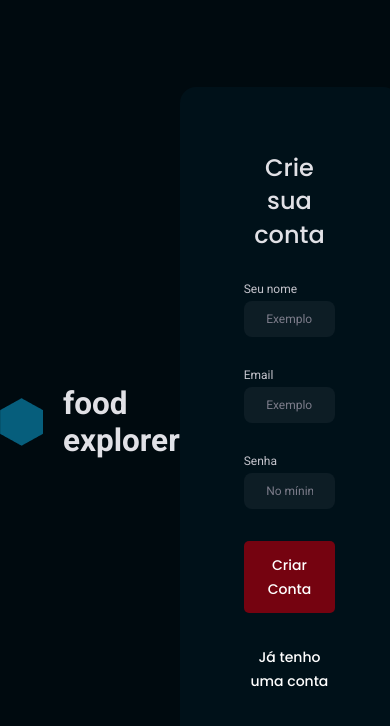
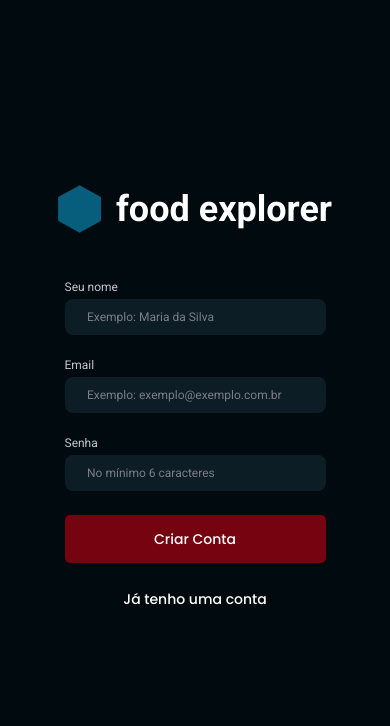
Before and after one commit to iCaioReis/Food-Explorer-Front-End, a React (Vite) app: page /register in a window 390 px wide. Shown: the top 726 px of the page. Built offline with nearby package versions, Linux system fonts and the light colour scheme.

Commit message:
Adding responsiveness on SignUp Page

```diff
--- a/src/pages/SignUp/styles.js
+++ b/src/pages/SignUp/styles.js
@@ -1,32 +1,50 @@
 import styled from "styled-components";
+
+import { DEVICE_BREACKPOINTS } from "../../styles/deviceBreackPoints";
 
 export const Container = styled.div`
     height: 100vh;
     max-width: 1024px;
 
     margin: 0 auto;
+    padding: 1rem;
 
     display: flex;
     justify-content: space-around;
     align-items: center;
+
+    @media (max-width: ${DEVICE_BREACKPOINTS.SM}){
+        flex-direction: column;
+        justify-content: center;
+    }
 `;
 
 export const Logo = styled.div`
     display: flex;
-    gap: 20px;
+    gap: 1.25rem;
     align-items: center;
+
+    > h1 {
+        color: ${({ theme }) => theme.COLORS.LIGHT_100};
+    }
+
+    @media (max-width: ${DEVICE_BREACKPOINTS.SM}){
+       > h1 {
+            font-size: 3rem;
+       }
+    }
 `;
 
 export const Form = styled.form`
-    width: 476px;
+    width: 29.75rem;
 
-    padding: 64px;
+    padding: 4rem;
 
     display: flex;
     flex-direction: column;
-    gap: 32px;
+    gap: 2rem;
 
-    border-radius: 16px;
+    border-radius: 1rem;
 
     background-color: ${({theme}) => theme.COLORS.DARK_700};
 
@@ -44,4 +62,11 @@ export const Form = styled.form`
         }
     }
 
+    @media (max-width: ${DEVICE_BREACKPOINTS.SM}){
+        background: none;
+
+        > h1 {
+            display: none;
+        }
+    }
 `;
```
